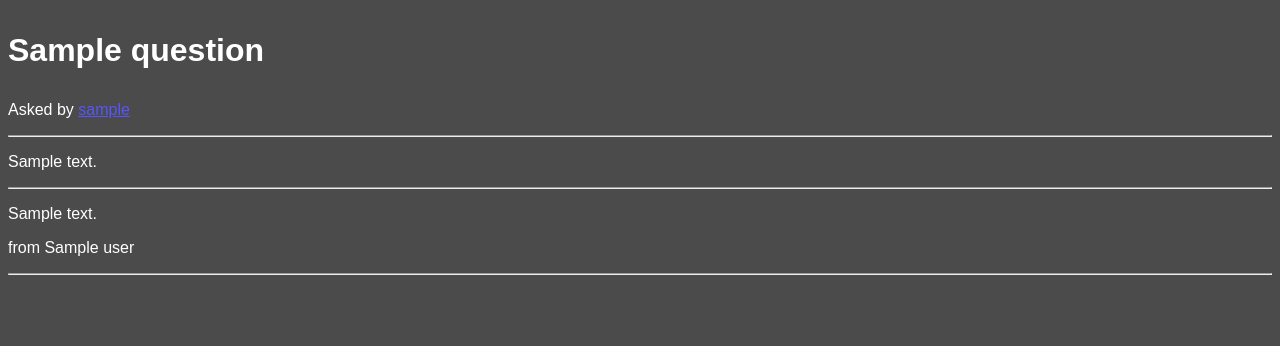
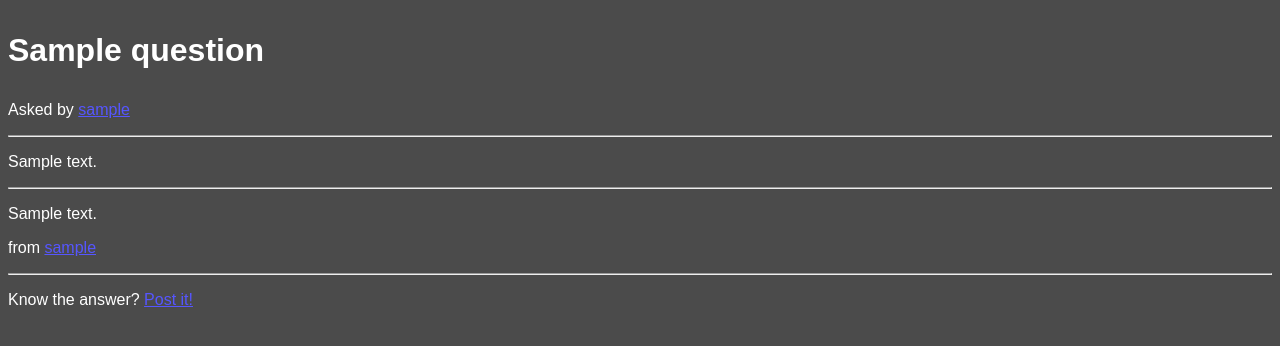
Before and after one commit to momentum-team-1/question-box-Brittdog100, a Django app: template templates/question.html in a window 1280 px wide. Shown: the top 346 px of the page. Run offline with Django 3.2, Linux system fonts and the light colour scheme; the template is opened without the code that fills it: most values are stand-ins (such as "Sample title", 1, 10 or a date in 2020); some libraries are stand-ins or nearby versions.

Commit message:
more user implementation

```diff
--- a/questionbox/models.py
+++ b/questionbox/models.py
@@ -12,6 +12,7 @@ class Question(models.Model):
 
 class Answer(models.Model):
 	question = models.ForeignKey(to = Question, on_delete = models.CASCADE, related_name = "answers")
+	user = models.ForeignKey(to = User, on_delete = models.SET_NULL, related_name = "answers", null = True)
 	body = models.TextField(max_length = BODY_LENGTH)
 	is_answer = models.BooleanField(default = False)
 	#timestamp = models.DateTimeField()
--- a/questionbox/urls.py
+++ b/questionbox/urls.py
@@ -24,7 +24,7 @@ urlpatterns = [
 	path('', q_views.homepage, name = 'home'),
     path('question/<int:pk>/', q_views.view_question, name = 'view_question'),
     path('question/ask/', q_views.post_question, name = "post_question"),
-    path('question/<int:pk>/answer/', q_views.post_answer, name = "post_answer"),
+    path('question/<int:question_pk>/answer/', q_views.post_answer, name = "post_answer"),
     path('search/', q_views.search, name = 'search'),
     path('profile/', q_views.profile, name = 'myprofile'),
     path('profile/<str:username>/', q_views.profile, name = 'profile')
--- a/questionbox/views.py
+++ b/questionbox/views.py
@@ -26,6 +26,7 @@ def post_question(request):
 
 @login_required
 def post_answer(request, question_pk):
+	question = get_object_or_404(Question, pk = question_pk)
 	if request.method == 'GET':
 		form = AnswerForm()
 	else:
@@ -36,7 +37,7 @@ def post_answer(request, question_pk):
 			answer.question = get_object_or_404(Question, pk = question_pk)
 			answer.save()
 			return redirect(to = 'view_question', pk = question_pk)
-	return render(request, "answer.html")
+	return render(request, "answer.html", { "form": form, "question": question })
 
 @login_required
 def star_question(request, pk):
--- a/templates/answer.html
+++ b/templates/answer.html
@@ -1,10 +1,13 @@
 {% extends 'base.html' %}
+
+{% load markdownify %}
 
 {% block content %}
 	<h3>{{ question.title }}</h3>
 	<p>{{ question.body|markdownify }}</p>
 	<hr>
-	<form action="{% url 'post_answer' %}">
+	<form action="{% url 'post_answer' question_pk=question.pk %}" method="POST">
+		{% csrf_token %}
 		{{ form.as_p }}
 		<button type="submit">Post answer</button>
 	</form>
--- a/templates/question.html
+++ b/templates/question.html
@@ -15,8 +15,11 @@
 	{% for answer in question.answers.all %}
 		<div id="{{ answer.pk }}">
 			<p>{{ answer.body|markdownify }}</p>
-			<p>from {{ answer.user.name }}</p>
+			<p>from <a href="{% url 'profile' username=answer.user.username %}">{{ answer.user.username }}</a></p>
 		</div>
 		<hr>
 	{% endfor %}
+	<div>
+		<p>Know the answer? <a href="{% url 'post_answer' question_pk=question.pk %}">Post it!</a></p>
+	</div>
 {% endblock %}
```
Also changed, not shown: questionbox/migrations/0002_answer_user.py (added).
